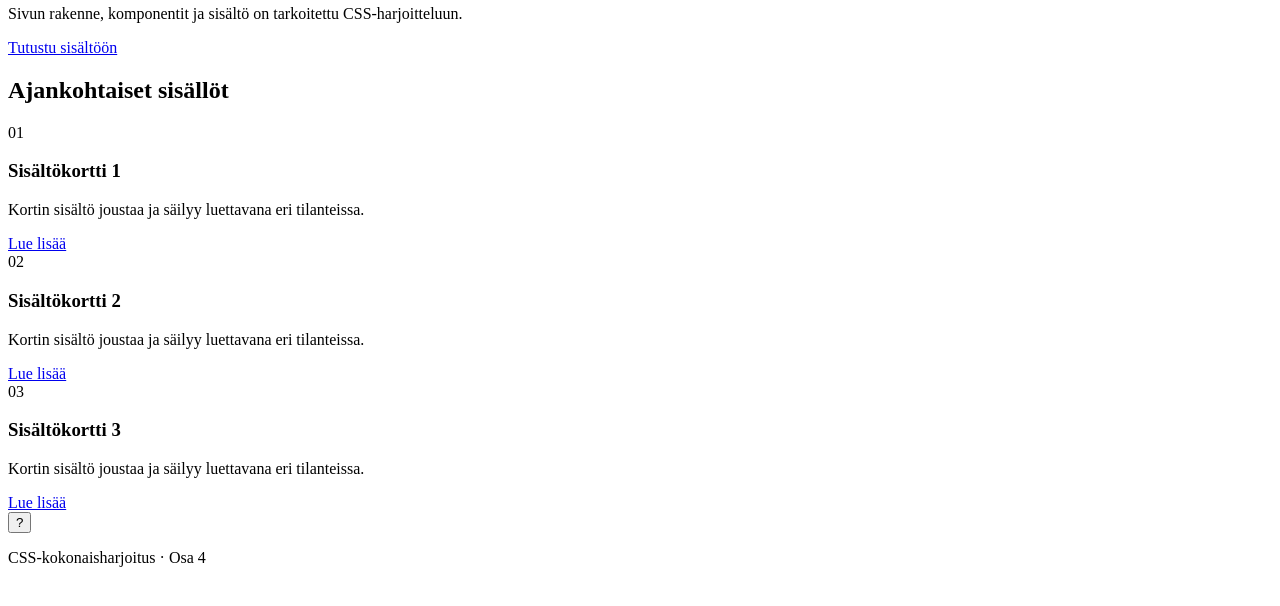
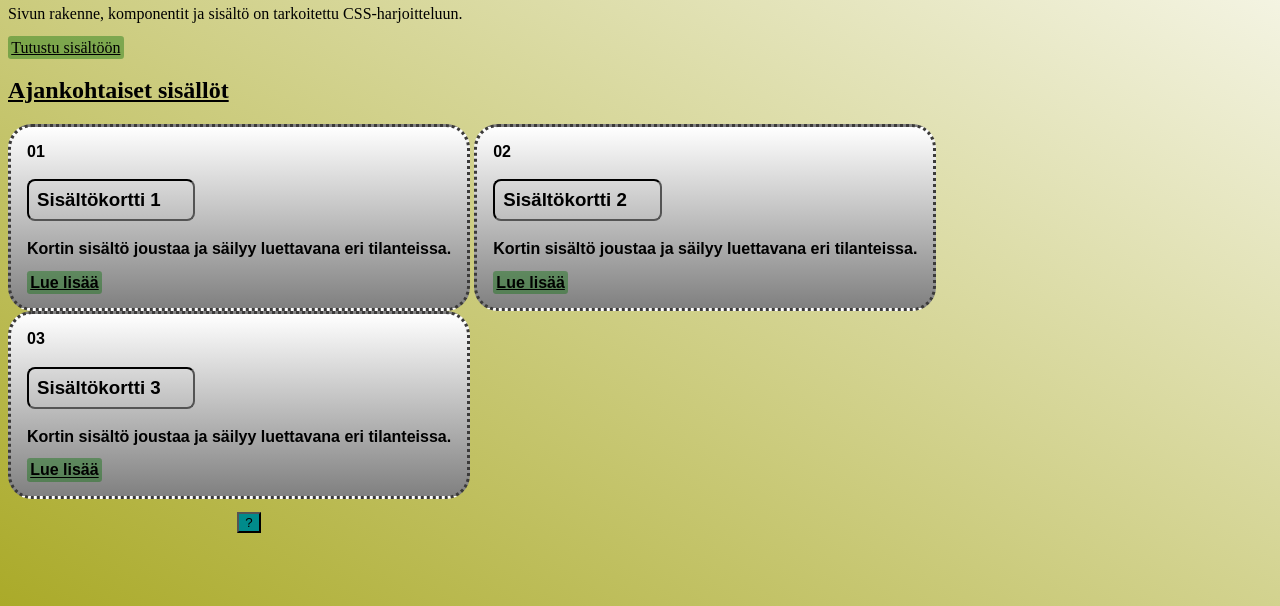
Before and after one commit to Zebula90/HTML26, a plain HTML site: page CSS-aloitustiedostot-Osat1-20/osa4-css-kokonaisharjoitus/index.html in a window 1280 px wide. Shown: the part 210-816 px from the top of the page. Drawn offline with Linux system fonts and the light colour scheme.

Commit message:
harjoituksia

```diff
--- a/CSS-aloitustiedostot-Osat1-20/osa2-css-kokonaisharjoitus/css/styles.css
+++ b/CSS-aloitustiedostot-Osat1-20/osa2-css-kokonaisharjoitus/css/styles.css
@@ -1,3 +1,30 @@
 /* CSS-kokonaisharjoitus, osa 2 */
 
 /* Aloita CSS:n kirjoittaminen tämän kommentin alta. */
+
+#cards  {
+    background-color: beige;
+    border-radius: 0.5rem;
+}
+.card {
+    background-color: rgb(138, 229, 199);
+    border: 3px solid black;
+    border-radius: 1em;
+}
+
+.card_title h3 {
+    font-family:'Franklin Gothic Medium', 'Arial Narrow', Arial, sans-serif
+}
+
+body    {
+    background: linear-gradient(lightblue, lightyellow);
+    height: 130vh;
+}
+
+p   {
+    font-family: Arial, Helvetica, sans-serif;
+}
+
+a:hover    {
+    background-color: crimson;
+}
--- a/CSS-aloitustiedostot-Osat1-20/osa3-css-kokonaisharjoitus/css/styles.css
+++ b/CSS-aloitustiedostot-Osat1-20/osa3-css-kokonaisharjoitus/css/styles.css
@@ -1,3 +1,44 @@
 /* CSS-kokonaisharjoitus, osa 3 */
 
 /* Aloita CSS:n kirjoittaminen tämän kommentin alta. */
+
+*   {
+    box-sizing: border-box;
+}
+
+#main-content   {
+    margin: 1.5em;
+    padding: 1em;
+}
+
+.card-list  {
+    gap: 3em;
+}
+
+.card   {
+    box-sizing: content-box;
+    width: 20em;
+    padding: 1em;
+    border: 2px solid black;
+    border-radius: 1em;
+    background-color: rgb(118, 148, 203);
+    text-overflow: auto;
+}
+
+.hero {
+    font-family: 'Franklin Gothic Medium', 'Arial Narrow', Arial, sans-serif;
+}
+
+body    {
+    background: linear-gradient(white, gray);
+    height: 160vh;
+}
+
+p   {
+    color: rgb(49, 49, 1);
+    font-size: large;
+}
+
+h3  {
+    text-decoration: underline;
+}
--- a/CSS-aloitustiedostot-Osat1-20/osa4-css-kokonaisharjoitus/css/styles.css
+++ b/CSS-aloitustiedostot-Osat1-20/osa4-css-kokonaisharjoitus/css/styles.css
@@ -1,3 +1,64 @@
 /* CSS-kokonaisharjoitus, osa 4 */
 
 /* Aloita CSS:n kirjoittaminen tämän kommentin alta. */
+.skip-link  {
+    display: none;
+}
+
+.brand  {
+    opacity: 0;
+}
+
+.hero h1, h2 {
+    text-decoration: underline;
+}
+.card  {
+    font-family: sans-serif;
+    font-weight: 700;
+    border: 3px dotted rgb(59, 58, 58);
+    border-radius: 1.5em;
+    padding: 1em;
+    background: linear-gradient(white, grey);
+    display: inline-block;
+}
+
+.nav-list   {
+    font-size: larger;
+    list-style-type: none;
+    display: inline;
+}
+
+.button     {
+    color: black;
+    background-color: rgb(7, 110, 7, 0.4);
+    padding: 0.2em;
+    border-radius: 0.2em;
+}
+
+.help-button {
+    margin: 1em;
+    background-color: darkcyan;
+    display: block;
+    position: absolute;
+    left: 14rem;
+}
+
+.site-footer    {
+    visibility: hidden;
+}
+
+body    {
+    background: linear-gradient(30deg, rgb(170, 170, 41), white);
+    height: 100vh;
+}
+
+h3  {
+    border: 2px inset black;
+    border-radius: 0.5rem;
+    padding: 0.5rem;
+    width: 35%;
+}
+
+a:hover     {
+    background-color: aqua;
+}
--- /dev/null
+++ b/css-osa14-harjoitus/index.html
@@ -0,0 +1,57 @@
+<!DOCTYPE html>
+<html lang="fi">
+<head>
+  <meta charset="UTF-8">
+  <meta name="viewport" content="width=device-width, initial-scale=1.0">
+  <title>CSS-muuttujat – harjoitus</title>
+  <link rel="stylesheet" href="styles.css">
+</head>
+<body>
+  <header class="hero">
+    <div class="container">
+      <p class="eyebrow">CSS Osa 14</p>
+      <h1>Token-järjestelmän harjoitus</h1>
+      <p class="lead">Tämä sivu toimii jo, mutta CSS sisältää paljon toistuvia arvoja. Tehtäväsi on muuttaa ne selkeäksi token-järjestelmäksi.</p>
+    </div>
+  </header>
+
+  <main class="container">
+    <section class="intro">
+      <h2>Miksi design tokenit?</h2>
+      <p>Kun samat värit, välit ja pyöristykset toistuvat eri komponenteissa, niiden ylläpito vaikeutuu. CSS-muuttujilla yhteiset arvot voidaan nimetä ja hallita yhdestä paikasta.</p>
+    </section>
+
+    <section class="cards" aria-label="Palvelut">
+      <article class="card">
+        <span class="badge">HTML</span>
+        <h2>Selkeä rakenne</h2>
+        <p>Semanttinen HTML tekee sivusta ymmärrettävän sekä käyttäjälle että selaimelle.</p>
+        <a class="button" href="#">Lue lisää</a>
+      </article>
+
+      <article class="card">
+        <span class="badge">CSS</span>
+        <h2>Yhtenäinen ulkoasu</h2>
+        <p>Hyvin suunnitellut yhteiset arvot tekevät komponenteista johdonmukaisia.</p>
+        <a class="button" href="#">Lue lisää</a>
+      </article>
+
+      <article class="card card--important">
+        <span class="badge">Haaste</span>
+        <h2>Responsiivinen sivu</h2>
+        <p>Kokeile lopuksi fluidia typografiaa ja section-välejä clamp()-funktion avulla.</p>
+        <a class="button button--accent" href="#">Aloita</a>
+      </article>
+    </section>
+
+    <section class="notice">
+      <h2>Muista</h2>
+      <p>Tavoite ei ole muuttaa sivun ulkoasua ensimmäisessä vaiheessa. Refaktoroi ensin toistuvat arvot muuttujiksi ja varmista, että sivu näyttää edelleen samalta.</p>
+    </section>
+  </main>
+
+  <footer>
+    <div class="container">CSS-muuttujat ja laskentafunktiot</div>
+  </footer>
+</body>
+</html>
--- /dev/null
+++ b/css-osa14-harjoitus/styles.css
@@ -0,0 +1,158 @@
+/*
+  HARJOITUKSEN ALOITUSTIEDOSTO
+  ---------------------------
+  Tässä CSS:ssä toistetaan tarkoituksella samoja arvoja.
+
+  Tehtävä:
+  1. Etsi toistuvat värit, välit ja pyöristykset.
+  2. Luo :rootiin semanttiset tokenit ja korvaa toistuvat arvot var()-kutsuilla.
+  3. Lisää tumma teema vaihtamalla vain tokenien arvoja.
+  4. Haaste: tee typografia ja section-spacing fluidiksi clamp()-funktiolla.
+
+  Älä muuta HTML:ää ensimmäisiä kolmea vaihetta varten.
+*/
+:root {
+  --primary-color: #c1a1a1;
+  --secondary-color: #6623d8;
+  --darker-secondary-color: #35087d;
+  --text-color: #2e353f;
+  --title-color: #18212f;
+  --space-xsm: 0;
+  --space-sm: 1.5rem;
+  --padding-sm: 0.5rem 1rem;
+  --border-rd: 0.75rem;
+}
+
+* {
+  box-sizing: border-box;
+}
+
+body {
+  margin: var(--space-xsm);
+  font-family: system-ui, -apple-system, BlinkMacSystemFont, "Segoe UI", sans-serif;
+  background: #f8fafc;
+  color: var(--title-color);
+  line-height: 1.6;
+}
+
+.container {
+  width: min(100% - 2rem, 70rem);
+  margin-inline: auto;
+}
+
+.hero {
+  background: var(--secondary-color);
+  color: var(--primary-color);
+  padding: 4rem 1rem;
+}
+
+.hero h1 {
+  margin: 0 0 1rem;
+  font-size: 3rem;
+  line-height: 1.1;
+}
+
+.eyebrow {
+  margin: 0 0 0.5rem;
+  font-weight: 700;
+  text-transform: uppercase;
+  letter-spacing: 0.08em;
+}
+
+.lead {
+  max-width: 48rem;
+  margin: var(--space-xsm);
+  font-size: 1.15rem;
+}
+
+.intro {
+  padding: 4rem 0 2rem;
+}
+
+.intro h2,
+.notice h2 {
+  margin-top: var(--space-xsm);
+  color: var(--secondary-color);
+}
+
+.cards {
+  display: grid;
+  grid-template-columns: repeat(auto-fit, minmax(15rem, 1fr));
+  gap: 1rem;
+  padding: 2rem 0 4rem;
+}
+
+.card {
+  background: var(--primary-color);
+  border: 1px solid #e2e8f0;
+  border-radius: var(--border-rd);
+  padding: var(--space-sm);
+  box-shadow: 0 8px 24px rgb(15 23 42 / 0.08);
+}
+
+.card h2 {
+  margin: 1rem 0 0.5rem;
+  color: var(--title-color);
+}
+
+.card p {
+  margin: 0 0 1.5rem;
+  color: var(--text-color);
+}
+
+.card--important {
+  border: 2px solid var(--secondary-color);
+}
+
+.badge {
+  display: inline-block;
+  background: #ede9fe;
+  color: var(--darker-secondary-color);
+  border-radius: 999px;
+  padding: var(--padding-sm);
+  font-size: 0.85rem;
+  font-weight: 700;
+}
+
+.button {
+  display: inline-block;
+  background: var(--secondary-color);
+  color: var(--primary-color);
+  border-radius: var(--border-rd);
+  padding: var(--padding-sm);
+  text-decoration: none;
+  font-weight: 700;
+}
+
+.button:hover {
+  background: var(--darker-secondary-color);
+}
+
+.button--accent {
+  background: #dc2626;
+}
+
+.button--accent:hover {
+  background: #b91c1c;
+}
+
+.notice {
+  margin-bottom: 4rem;
+  background: var(--primary-color);
+  border-left: 5px solid var(--secondary-color);
+  border-radius: var(--border-rd);
+  padding: var(--space-sm);
+  box-shadow: 0 8px 24px rgb(15 23 42 / 0.08);
+}
+
+.notice p {
+  margin-bottom: var(--space-xsm);
+  color: var(--text-color);
+}
+
+footer {
+  background: var(--title-color);
+  color: var(--primary-color);
+  padding: 2rem 1rem;
+  text-align: center;
+}
```
